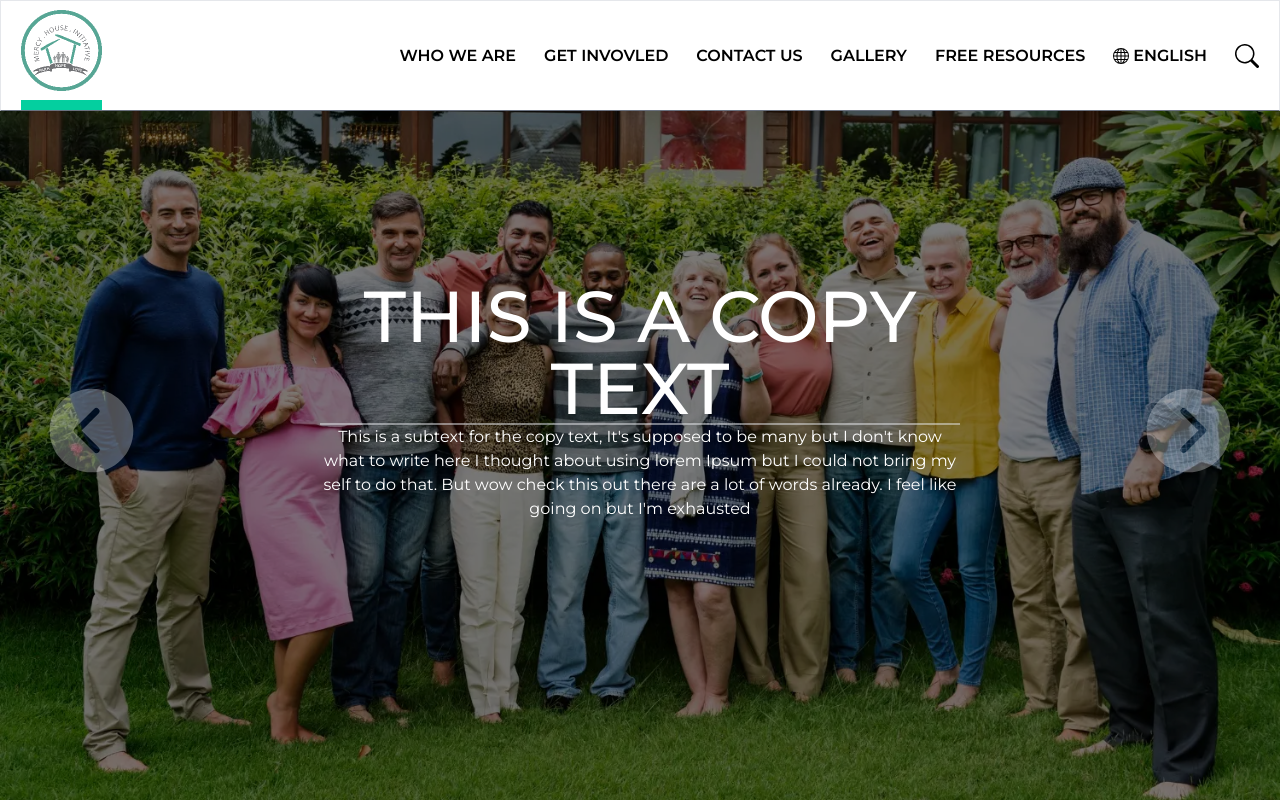
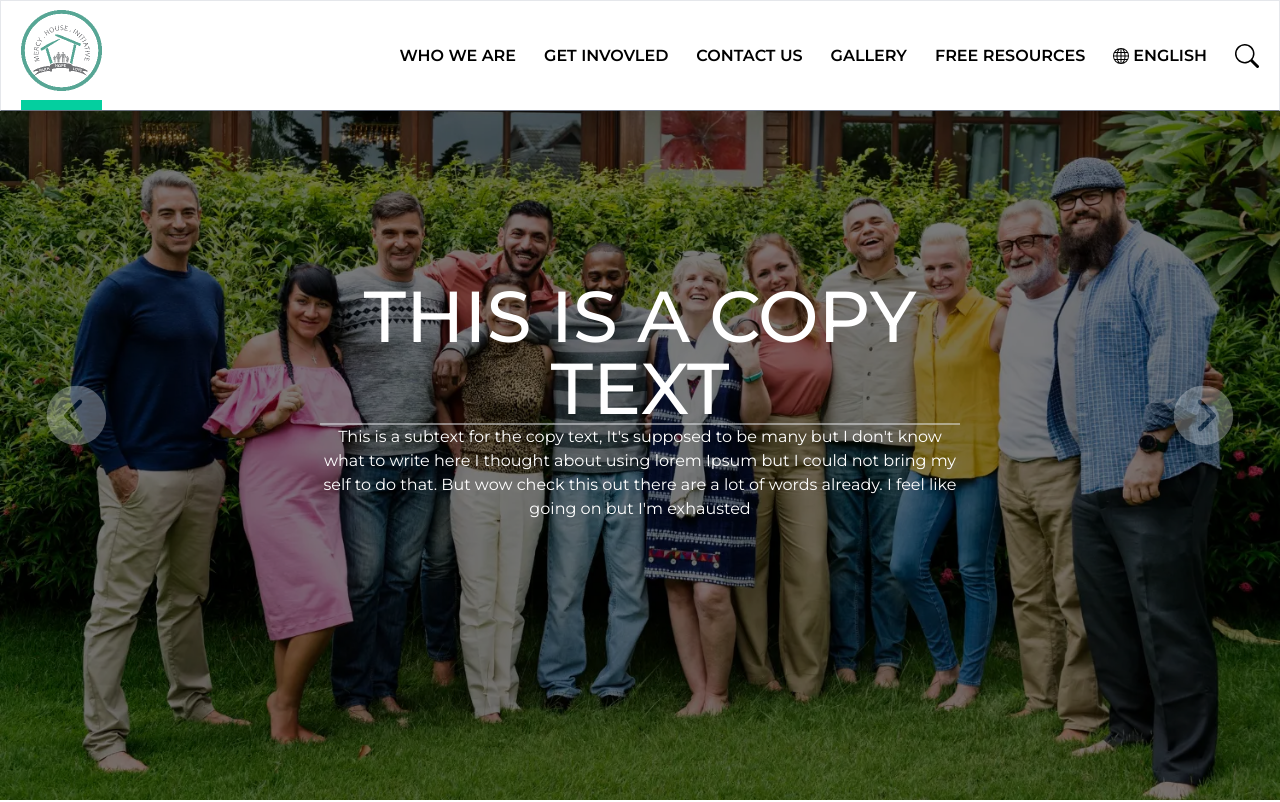
Before and after one commit to ebokes/mercy-house-initiative, a React (Create React App) app: page / in a window 1280 px wide. Shown: the top 802 px of the page. Built offline with nearby package versions, Linux system fonts and the light colour scheme.

Commit message:
style: reduce size of the slide buttons on the hero page

```diff
--- a/src/index.css
+++ b/src/index.css
@@ -15,10 +15,10 @@
   }
 
   .arrow {
-    @apply flex justify-center items-center h-[103px] w-[103px] cursor-pointer absolute  rounded-full text-center z-[9] top-[47%];
+    @apply flex justify-center items-center h-[73px] w-[73px] cursor-pointer absolute  rounded-full text-center z-[9] top-[47%];
   }
 
   .arrow2 {
-    @apply h-[103px] w-[103px] opacity-30 text-white;
+    @apply h-[73px] w-[73px] opacity-30 text-white;
   }
 }
```
